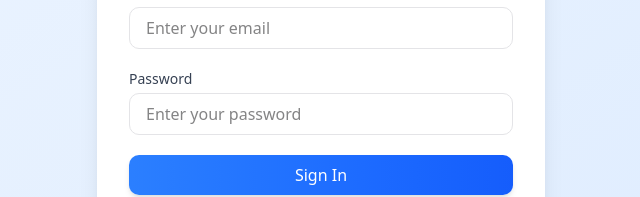
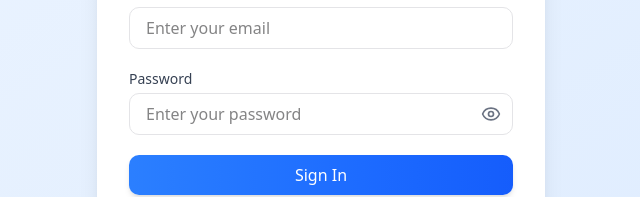
Before and after one commit to IcodeWith-us/note-spark, a React (Vite) app: page /login in a window 1280 px wide. Shown: the part 319-516 px from the top of the page, without its empty margins (319-959 px from the left). Built offline with nearby package versions, Linux system fonts and the light colour scheme.

Commit message:
fix small issues

```diff
--- a/src/components/Signin.jsx
+++ b/src/components/Signin.jsx
@@ -1,12 +1,14 @@
 import React, { useState } from "react";
 import { supabase } from "../lib/supabaseClient";
 import { Link } from "react-router-dom";
+import { Eye, EyeOff } from "lucide-react";
 
 const Signin = () => {
   const [email, setEmail] = useState("");
   const [password, setPassword] = useState("");
   const [errorMsg, setErrorMsg] = useState("");
   const [loading, setLoading] = useState(false);
+  const [showPassword, setShowPassword] = useState(false);
 
   const handleSignin = async (e) => {
     setLoading(true);
@@ -54,21 +56,28 @@
             />
           </div>
 
-          <div>
           <label
             htmlFor="password"
             className="block text-sm font-medium text-gray-700 mb-1"
           >
             Password
           </label>
+          <div className="relative">
             <input
-              type="password"
+              type={showPassword ? "text" : "password"}
               id="password"
               value={password}
               onChange={(e) => setPassword(e.target.value)}
               placeholder="Enter your password"
-              className="w-full px-4 py-2 border rounded-lg focus:outline-none focus:ring-2 focus:ring-blue-400 focus:border-blue-400 transition"
+              className="w-full px-4 py-2 border rounded-lg focus:outline-none focus:ring-2 focus:ring-blue-400 focus:border-blue-400 transition pr-10"
             />
+            <button
+              type="button"
+              onClick={() => setShowPassword(!showPassword)}
+              className="absolute inset-y-0 right-3 flex items-center text-gray-500 hover:text-gray-700 cursor-pointer"
+            >
+              {showPassword ? <EyeOff size={20} /> : <Eye size={20} />}
+            </button>
           </div>
 
           <button
--- a/src/components/Signup.jsx
+++ b/src/components/Signup.jsx
@@ -1,12 +1,13 @@
 import { useState } from "react";
 import { supabase } from "@/lib/supabaseClient";
 import { Link } from "react-router-dom";
+import { Eye, EyeOff } from "lucide-react";
 
 function Signup() {
   const [email, setEmail] = useState("");
   const [password, setPassword] = useState("");
   const [loading, setLoading] = useState(false);
-
+  const [showPassword, setShowPassword] = useState(false);
   const handleSignup = async (e) => {
     setLoading(true);
     e.preventDefault();
@@ -47,7 +48,6 @@
               className="w-full px-4 py-2 border rounded-lg focus:outline-none focus:ring-2 focus:ring-blue-400 focus:border-blue-400 transition"
             />
           </div>
-
           <div>
             <label
               htmlFor="password"
@@ -55,15 +55,24 @@
             >
               Password
             </label>
+            <div className="relative">
               <input
                 id="password"
-              type="password"
+                type={showPassword ? "text" : "password"}
                 placeholder="Enter your password"
                 value={password}
                 onChange={(e) => setPassword(e.target.value)}
                 required
                 className="w-full px-4 py-2 border rounded-lg focus:outline-none focus:ring-2 focus:ring-blue-400 focus:border-blue-400 transition"
               />
+              <button
+                type="button"
+                onClick={() => setShowPassword(!showPassword)}
+                className="absolute inset-y-0 right-3 flex items-center text-gray-500 hover:text-gray-700 cursor-pointer"
+              >
+                {showPassword ? <EyeOff size={20} /> : <Eye size={20} />}
+              </button>
+            </div>
           </div>
 
           <button
--- a/src/components/mainNotes/NoteSectionCard.jsx
+++ b/src/components/mainNotes/NoteSectionCard.jsx
@@ -14,7 +14,6 @@
 }) {
   const { handleArchive } = useHandleArchive();
   const { handleDelete } = useHandleDelete();
-
   const { setNote } = useHandleSaveNote();
 
   const toggleStyling = `${
--- a/src/components/sidebar/Sidebar.jsx
+++ b/src/components/sidebar/Sidebar.jsx
@@ -5,6 +5,8 @@
 export default function Sidebar({ isOpen, active, setActive, setIsOpen }) {
   return (
     <aside
+      onMouseEnter={() => setIsOpen(true)}
+      onMouseLeave={() => setIsOpen(false)}
       className={cn(
         "fixed top-[64px] left-0 h-[calc(100vh-64px)] bg-background hover:w-64 py-2 transition-all duration-300 z-50",
         "w-64 transform",
--- a/src/components/sidebar/SidebarItems.jsx
+++ b/src/components/sidebar/SidebarItems.jsx
@@ -13,7 +13,7 @@
         "flex items-center sm:px-6 sm:ml-0 py-2 text-sm font-medium transition-colors cursor-pointer rounded-r-3xl",
         isOpen && isActive
           ? "bg-[#feefc3] text-black"
-          : "hover:bg-[#feefc3] hover:text-black"
+          : "hover:bg-[#e6e6e6] hover:text-black"
       )}
     >
       <span
```
Lines whose indentation alone changed are shown as unchanged.
